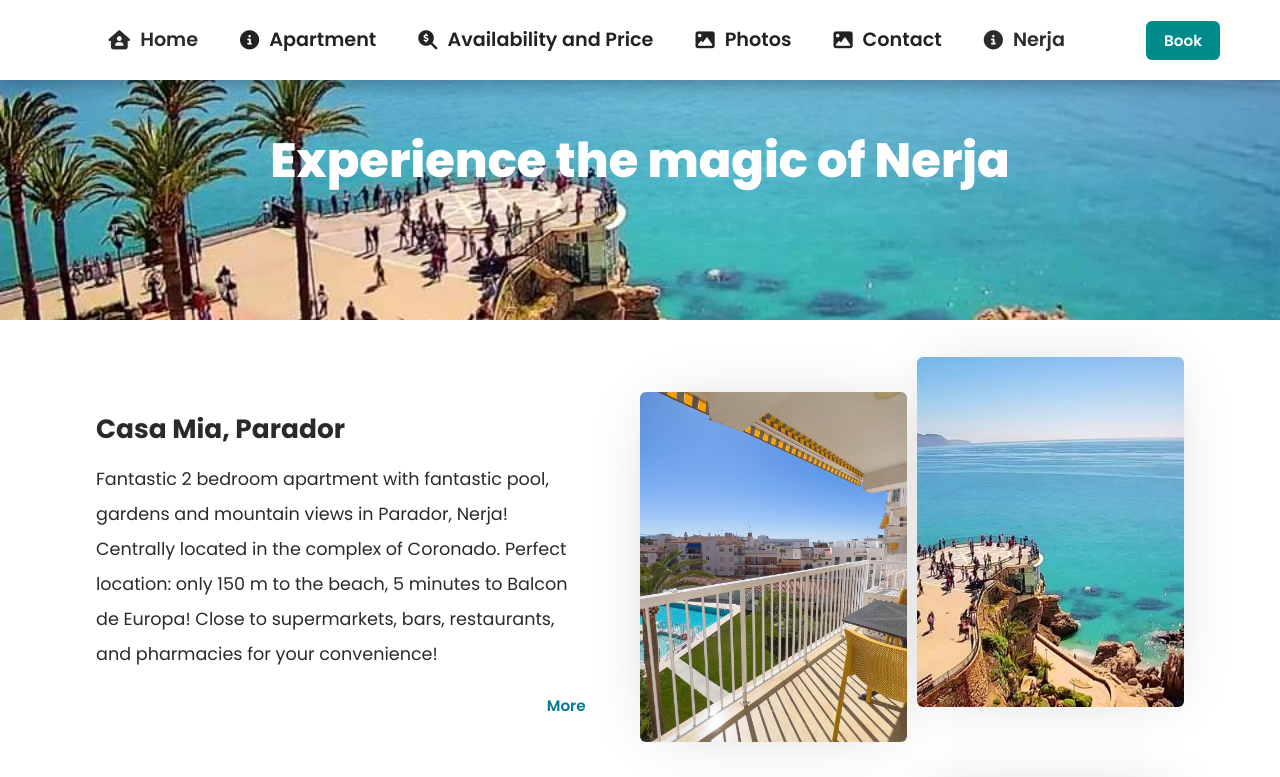
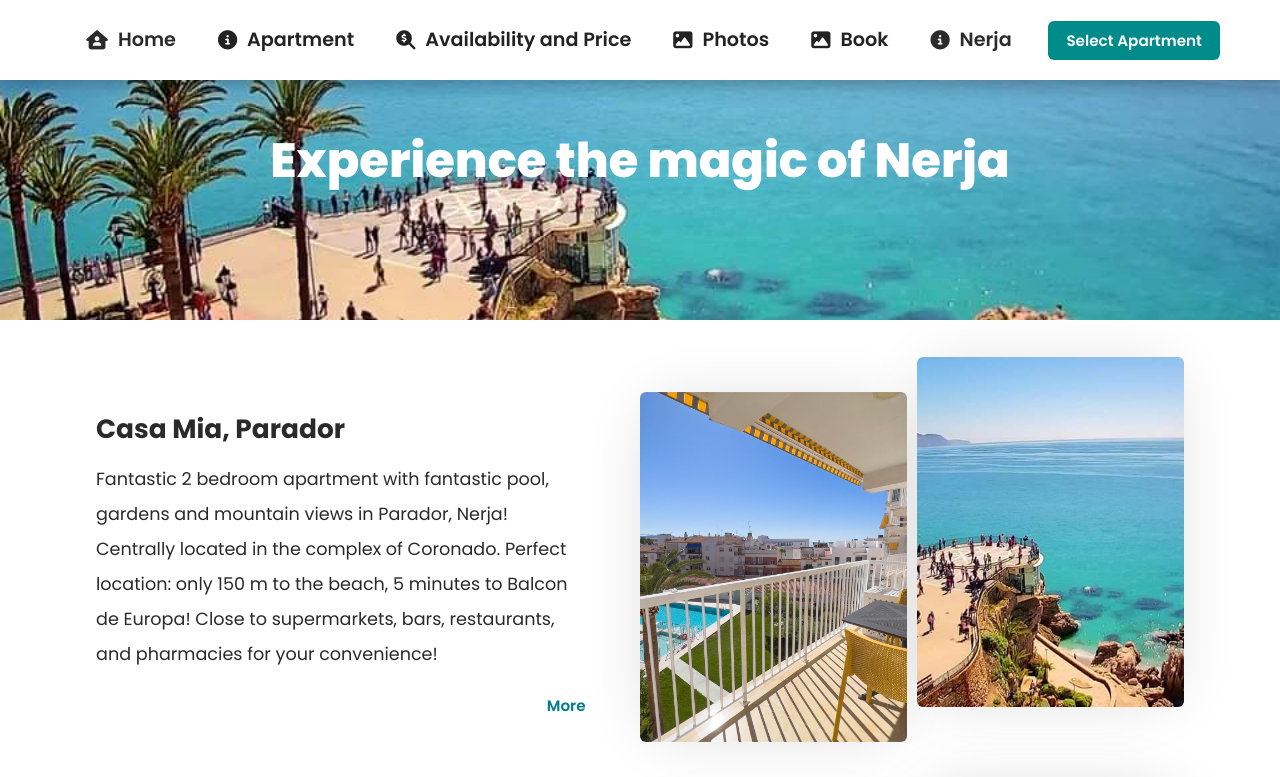
Before and after one commit to MiaChensSV/casaMiaFrontend, a React (Create React App) app: page / in a window 1280 px wide. Shown: the top 777 px of the page. Built offline with nearby package versions, Linux system fonts and the light colour scheme; grey boxes are pictures that could not be loaded.

Commit message:
change name of the button for switch apartment

```diff
--- a/src/App.js
+++ b/src/App.js
@@ -4,7 +4,7 @@ import Home from "./routes/Home";
 import Apartment from "./routes/Apartment";
 import Nerja from "./routes/Nerja";
 import AvailabilityAndPrice from "./routes/AvailabilityAndPrice";
-import Contact from "./routes/Contact";
+import Book from "./routes/Book";
 import { Route, Routes } from "react-router-dom";
 import Pictures from "./routes/Photos";
 import NerjaBeaches from "./routes/NerjaBeaches";
@@ -42,7 +42,7 @@ function App() {
           <Route path="/:apartmentId/apartment" element={<Apartment />} />
           <Route path="/:apartmentId/price" element={<AvailabilityAndPrice />} />
           <Route path="/:apartmentId/photos" element={<Pictures />} />
-          <Route path="/:apartmentId/contact" element={<Contact />} />
+          <Route path="/:apartmentId/book" element={<Book />} />
           <Route path="/casa-mia/activities" element={<Activities />} />
           <Route path="/casa-mia/excursions" element={<Excursions />} />
           <Route path="/casa-mia/restaurants" element={<Restaurants />} />
--- a/src/components/Navbar/MenuItems.js
+++ b/src/components/Navbar/MenuItems.js
@@ -36,12 +36,12 @@ export const getMenuItems = (mode = "home") => {
         ],
       },
       {
-        title: "Contact",
+        title: "Book",
         cName: "nav-links",
         icon: "fa-solid fa-image",
         dropdown: [
-          { title: "Casa Mia",    url: "/casa-mia/contact",    cName: "dropdown-link" },
-          { title: "Casa Stella", url: "/casa-stella/contact", cName: "dropdown-link" },
+          { title: "Casa Mia",    url: "/casa-mia/book",    cName: "dropdown-link" },
+          { title: "Casa Stella", url: "/casa-stella/book", cName: "dropdown-link" },
         ],
       },
       {
@@ -86,8 +86,8 @@ export const getMenuItems = (mode = "home") => {
       icon: "fa-solid fa-image",
     },
     {
-      title: "Contact",
-      url: "/contact",
+      title: "Book",
+      url: "/book",
       cName: "nav-links",
       icon: "fa-solid fa-address-book",
     },
--- a/src/components/Navbar/Navbar.jsx
+++ b/src/components/Navbar/Navbar.jsx
@@ -69,8 +69,33 @@ class Navbar extends Component {
   };
 
   handleApartmentSelect = (apartment) => {
+   const currentPath = this.props.location.pathname;
+
+  // 👇 If already on same apartment, just close the banner
+    if (currentPath.startsWith(`/${apartment}`)) {
+      this.closeBookingBanner();
+      return;
+    }
+
+    // 👇 Define your shared pages (same as in your render method)
+    const sharedPages = ["/activities", "/excursions", "/restaurants", "/beaches"];
+
+    // 👇 Check if current path is one of them
+    const isSharedPage = sharedPages.some((shared) => currentPath === shared);
+
+    let newPath;
+    if (isSharedPage) {
+      // 🧭 Shared page: just stay on it (no prefixing)
+      newPath = currentPath;
+    } else {
+      // 🧭 Regular path: replace apartment prefix with new one
+      const restPath = currentPath.split("/").slice(2).join("/");
+      newPath = `/${apartment}${restPath ? `/${restPath}` : ""}`;
+    }
+
+
     this.closeBookingBanner();
-    this.props.navigate(`/${apartment}/contact`);
+    this.props.navigate(newPath);
   };
   render() {
     const { pathRoot } = this.props;
@@ -148,7 +173,7 @@ class Navbar extends Component {
         <div className="mobile-title-container">
           {logoText && <span className="mobile-title">{logoText}</span>}
           <button className="mobile-book-btn" onClick={this.openBookingBanner}>
-            Book
+            Select Apartment
           </button>
         </div>
           <ul className={
@@ -163,7 +188,7 @@ class Navbar extends Component {
                       "/apartment",
                       "/price",
                       "/photos",
-                      "/contact",
+                      "/book",
                       "/activities",
                       "/excursions",
                       "/restaurants",
@@ -233,7 +258,7 @@ class Navbar extends Component {
           {/* 📌 Book Button — only shows if no apartment selected */}
               {showBookButton && (
                 <li className="nav-book-btn" onClick={this.openBookingBanner}>
-                  <button>Book</button>
+                  <button>Select Apartment</button>
                 </li>
               )}
         </nav>
--- a/src/routes/Contact.jsx
+++ b/src/routes/Book.jsx
@@ -71,7 +71,7 @@ import SecondBedroom3 from "../assets/casa-stella/second-bedroom3.jpg";
 
 
 
-function Contact() {
+function Book() {
 const { apartmentId } = useParams();
 
   const apartmentName =
@@ -79,7 +79,7 @@ const { apartmentId } = useParams();
       ? "Casa Mia"
       : apartmentId === "casa-stella"
       ? "Casa Stella"
-      : "Contact";
+      : "Book";
 
   const galleryImages =
     apartmentId === "casa-mia"
@@ -143,4 +143,4 @@ const { apartmentId } = useParams();
   );
 }
 
-export default Contact;
+export default Book;
```
